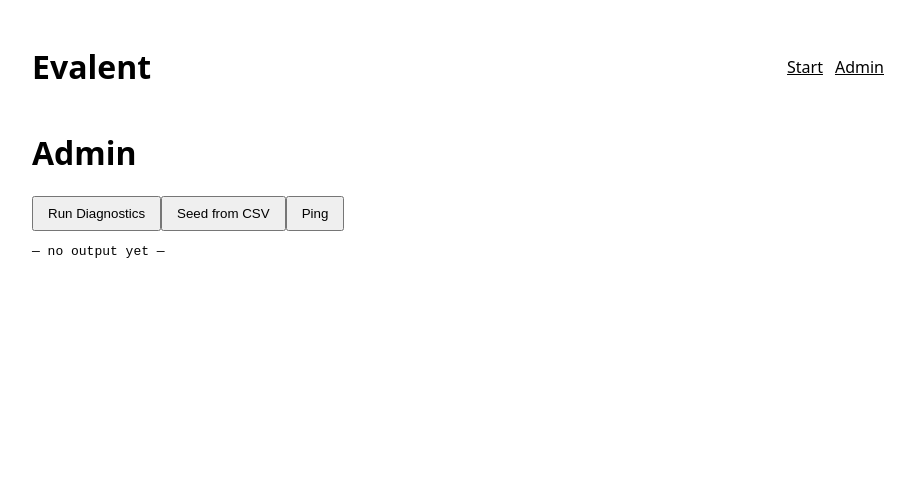
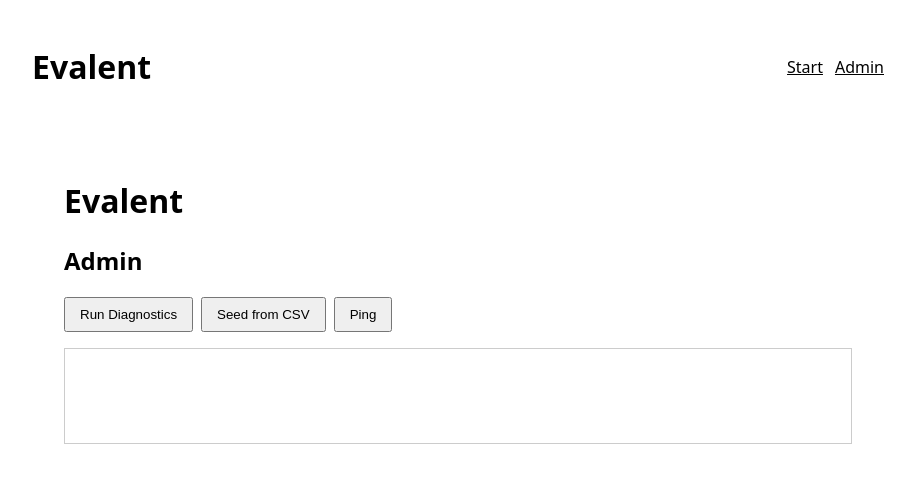
Before and after one commit to wigsbury-ui/evalent.io, a Next.js app: page /admin in a window 1280 px wide. Shown: the top 482 px of the page, without its empty margins (182-1096 px from the left). Built offline with nearby package versions, Linux system fonts and the light colour scheme.

Commit message:
Update page.tsx

```diff
--- a/app/admin/page.tsx
+++ b/app/admin/page.tsx
@@ -1,65 +1,78 @@
 'use client';
 
-import { useState } from 'react';
-
-type Jsonish = unknown;
+import React, { useState } from 'react';
 
 export default function AdminPage() {
-  const [out, setOut] = useState<Jsonish>(null);
-  const [loading, setLoading] = useState<string | null>(null);
+  const [output, setOutput] = useState<string>('');
 
-  async function hit(path: string) {
+  async function callEndpoint(
+    path: string,
+    method: 'GET' | 'POST' = 'GET'
+  ) {
+    setOutput(`Calling ${method} ${path} …`);
+
     try {
-      setLoading(path);
-      setOut(null);
-      const r = await fetch(path, { method: 'GET', cache: 'no-store' });
-      const text = await r.text();
-      // try parse JSON, else show raw text
+      const res = await fetch(path, {
+        method,
+        cache: 'no-store',
+      });
+
+      const rawText = await res.text();
+
+      // Try to parse JSON first
       try {
-        setOut(JSON.parse(text));
+        const json = JSON.parse(rawText);
+        setOutput(JSON.stringify(json, null, 2));
       } catch {
-        setOut(text);
+        // Fallback: show raw text if not valid JSON
+        setOutput(
+          `Non-JSON response (status ${res.status} ${res.statusText}):\n\n` +
+          rawText
+        );
       }
-    } catch (e: any) {
-      setOut({ ok: false, error: e?.message ?? String(e) });
-    } finally {
-      setLoading(null);
+    } catch (err: any) {
+      setOutput(
+        `Request failed: ${err?.message ?? String(err)}`
+      );
     }
   }
 
   return (
-    <div className="mx-auto max-w-4xl p-6">
-      <h1 className="text-3xl font-semibold mb-6">Admin</h1>
+    <main style={{ padding: '2rem' }}>
+      <h1>Evalent</h1>
+      <h2>Admin</h2>
 
-      <div className="flex flex-wrap gap-4 mb-6">
+      <div style={{ margin: '1rem 0', display: 'flex', gap: '0.5rem' }}>
         <button
-          onClick={() => hit('/api/diag')}
-          disabled={loading !== null}
-          className="rounded border px-4 py-2 bg-gray-100 hover:bg-gray-200 disabled:opacity-50"
+          onClick={() => callEndpoint('/api/diag', 'GET')}
         >
-          {loading === '/api/diag' ? 'Running…' : 'Run Diagnostics'}
+          Run Diagnostics
         </button>
 
         <button
-          onClick={() => hit('/api/seed')}
-          disabled={loading !== null}
-          className="rounded border px-4 py-2 bg-gray-100 hover:bg-gray-200 disabled:opacity-50"
+          onClick={() => callEndpoint('/api/seed', 'POST')}
         >
-          {loading === '/api/seed' ? 'Seeding…' : 'Seed from CSV'}
+          Seed from CSV
         </button>
 
         <button
-          onClick={() => hit('/api/ping')}
-          disabled={loading !== null}
-          className="rounded border px-4 py-2 bg-gray-100 hover:bg-gray-200 disabled:opacity-50"
+          onClick={() => callEndpoint('/api/ping', 'GET')}
         >
-          {loading === '/api/ping' ? 'Pinging…' : 'Ping'}
+          Ping
         </button>
       </div>
 
-      <pre className="whitespace-pre-wrap rounded bg-black/90 text-green-200 p-4 text-sm overflow-auto min-h-[180px]">
-        {out === null ? '— no output yet —' : typeof out === 'string' ? out : JSON.stringify(out, null, 2)}
+      <pre
+        style={{
+          whiteSpace: 'pre-wrap',
+          fontFamily: 'monospace',
+          border: '1px solid #ccc',
+          padding: '1rem',
+          minHeight: '6rem',
+        }}
+      >
+        {output}
       </pre>
-    </div>
+    </main>
   );
 }
```
